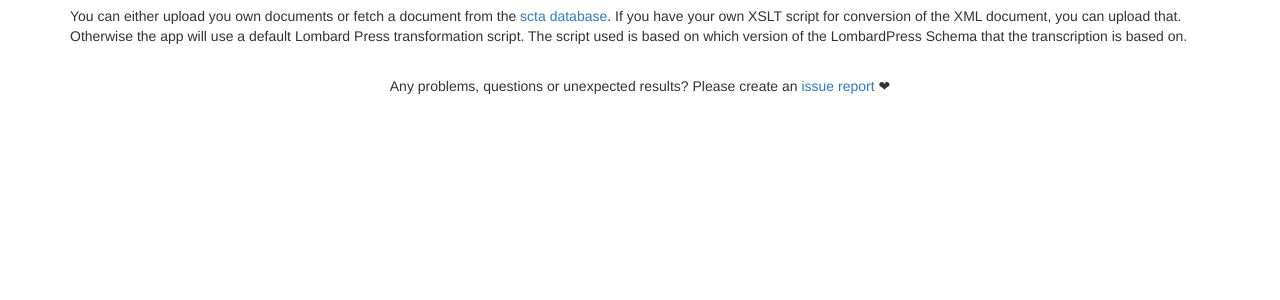
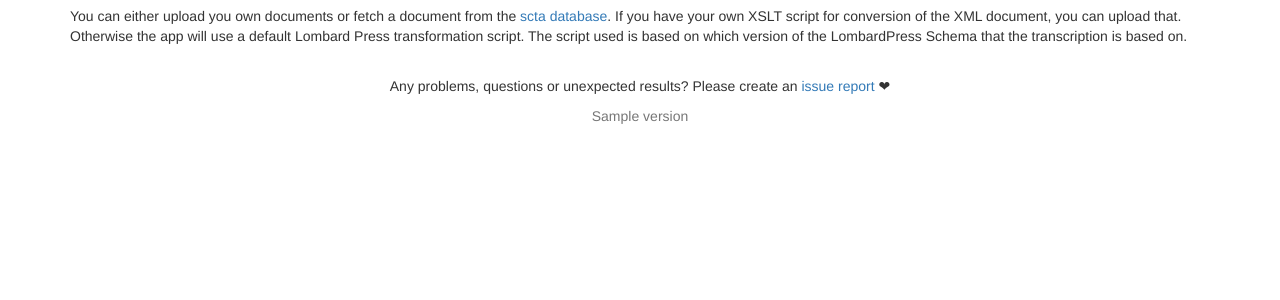
Before and after one commit to stenskjaer/lbp-print-api, a Flask app: template templates/frame.html in a window 1280 px wide. Shown: the part 283-583 px from the top of the page. Run offline with Flask 2, Linux system fonts and the light colour scheme; the template is opened without the code that fills it: most values are stand-ins (such as "Sample title", 1, 10 or a date in 2020); parts of the project's set-up code (start-up, migrations or seed data) failed here and were passed over; some libraries are stand-ins or nearby versions.

Commit message:
Clean up header a bit and add version number to template

```diff
--- a/service.py
+++ b/service.py
@@ -1,20 +1,26 @@
+
+
+import json
+import logging
+import multiprocessing
+import os
+import subprocess
+
+from logging import handlers
+
 from flask import Flask, render_template, request
 from flask_socketio import SocketIO, emit
-from logging import handlers
+from werkzeug.utils import secure_filename
 
-from werkzeug.utils import secure_filename
-import os
-import json
-import multiprocessing
-import logging
-import logging.handlers
 import lbp_print.core as lbp_print
 import lbp_print.config as lbp_config
-
 lbp_config.cache_dir = 'cache'
 
 from forms import TranscriptionForm
 from upload_file import UploadFile
+
+# App version
+__VERSION__ = subprocess.check_output('git describe --tags', shell=True).decode()
 
 app = Flask(__name__, instance_path=os.getcwd())
 app.config.from_object(__name__)  # load config from this file
@@ -206,7 +212,7 @@ def service():
 @app.route('/')
 def submit():
     form = TranscriptionForm()
-    return render_template('index_form.html', form=form)
+    return render_template('index_form.html', form=form, version=__VERSION__)
 
 
 if __name__ == '__main__':
--- a/templates/frame.html
+++ b/templates/frame.html
@@ -64,6 +64,9 @@
         Any problems, questions or unexpected results? Please create an
         <a href="https://github.com/stenskjaer/lbp_print-web-app/issues">issue report</a> ❤
       </p>
+      <p class="text-center text-muted">
+        {{ version }}
+      </p>
     </section>
 
   </div>
```
Also changed, not shown: Changelog.md.
